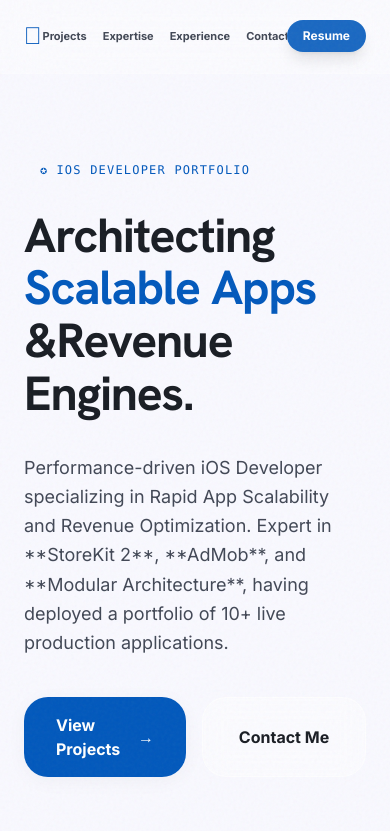
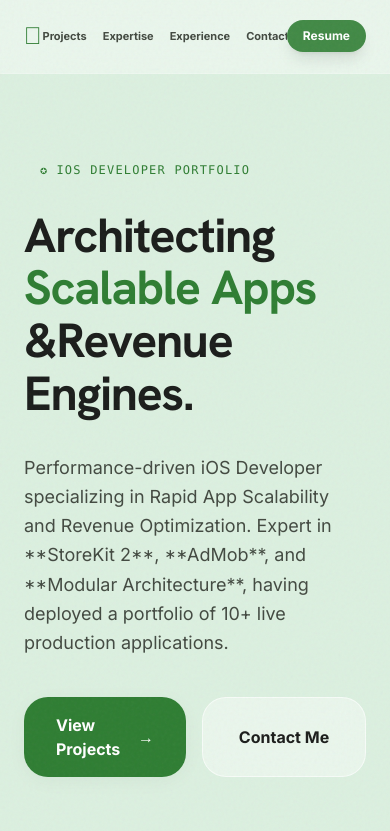
Before and after one commit to PRABHATPATEL01/Portfolio, a Next.js app: page / in a window 390 px wide. Shown: the top 831 px of the page. Built offline with nearby package versions, Linux system fonts and the light colour scheme.

Commit message:
Apply iPhone 15 Green background theme

```diff
--- a/src/app/globals.css
+++ b/src/app/globals.css
@@ -4,26 +4,26 @@
   --color-background: var(--surface);
   --color-foreground: var(--on-surface);
 
-  --color-surface: #f9f9ff;
-  --color-surface-dim: #d8d9e5;
-  --color-surface-bright: #f9f9ff;
-  --color-surface-container-lowest: #ffffff;
-  --color-surface-container-low: #f1f3fe;
-  --color-surface-container: #ecedf9;
-  --color-surface-container-high: #e6e8f3;
-  --color-surface-container-highest: #e0e2ed;
+  --color-surface: #dcf0e0;
+  --color-surface-dim: #c5d8c9;
+  --color-surface-bright: #e8f5e9;
+  --color-surface-container-lowest: #f1f8f3;
+  --color-surface-container-low: #e3efd9;
+  --color-surface-container: #dceada;
+  --color-surface-container-high: #d2e0d0;
+  --color-surface-container-highest: #c8d6c6;
 
-  --color-on-surface: #181c23;
-  --color-on-surface-variant: #414755;
+  --color-on-surface: #1a1c1a;
+  --color-on-surface-variant: #424940;
   --color-inverse-surface: #2d3039;
   --color-inverse-on-surface: #eef0fc;
 
   --color-outline: #717786;
   --color-outline-variant: #c1c6d7;
 
-  --color-primary: #0058bc;
+  --color-primary: #2e7d32;
   --color-on-primary: #ffffff;
-  --color-primary-container: #0070eb;
+  --color-primary-container: #4caf50;
   --color-on-primary-container: #fefcff;
   --color-inverse-primary: #adc6ff;
 
@@ -54,8 +54,8 @@
 }
 
 :root {
-  --surface: #f9f9ff;
-  --on-surface: #181c23;
+  --surface: #dcf0e0;
+  --on-surface: #1a1c1a;
 }
 
 body {
--- a/src/app/layout.tsx
+++ b/src/app/layout.tsx
@@ -27,9 +27,9 @@ export default function RootLayout({
       <body className="min-h-screen bg-surface text-on-surface font-body antialiased relative overflow-x-hidden">
         {/* Animated Background Blobs */}
         <div className="fixed inset-0 z-[-1] overflow-hidden pointer-events-none">
-          <div className="absolute top-[-10%] left-[-10%] w-[60%] h-[60%] rounded-full bg-[#4F46E5]/30 blur-[120px] animate-blob-1 mix-blend-multiply"></div>
-          <div className="absolute bottom-[-10%] right-[-10%] w-[70%] h-[70%] rounded-full bg-[#D946EF]/20 blur-[150px] animate-blob-2 mix-blend-multiply"></div>
-          <div className="absolute top-[30%] right-[-5%] w-[50%] h-[50%] rounded-full bg-[#06B6D4]/15 blur-[130px] animate-blob-3 mix-blend-multiply"></div>
+          <div className="absolute top-[-10%] left-[-10%] w-[60%] h-[60%] rounded-full bg-[#81C784]/20 blur-[120px] animate-blob-1 mix-blend-multiply"></div>
+          <div className="absolute bottom-[-10%] right-[-10%] w-[70%] h-[70%] rounded-full bg-[#A5D6A7]/15 blur-[150px] animate-blob-2 mix-blend-multiply"></div>
+          <div className="absolute top-[30%] right-[-5%] w-[50%] h-[50%] rounded-full bg-[#C8E6C9]/10 blur-[130px] animate-blob-3 mix-blend-multiply"></div>
         </div>
 
         {/* Global Noise Texture */}
```
